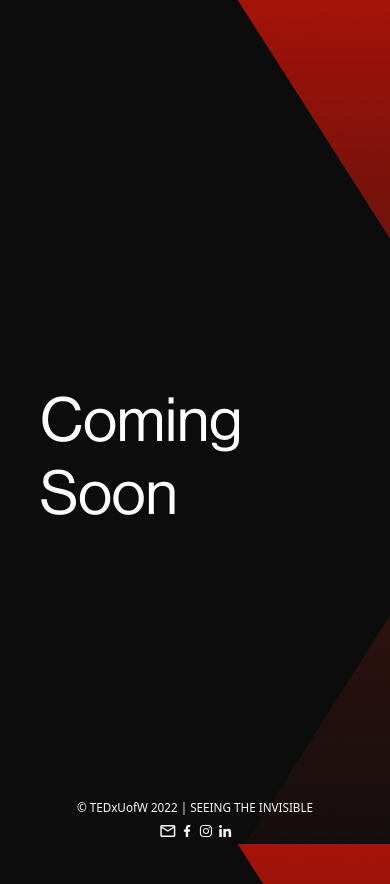
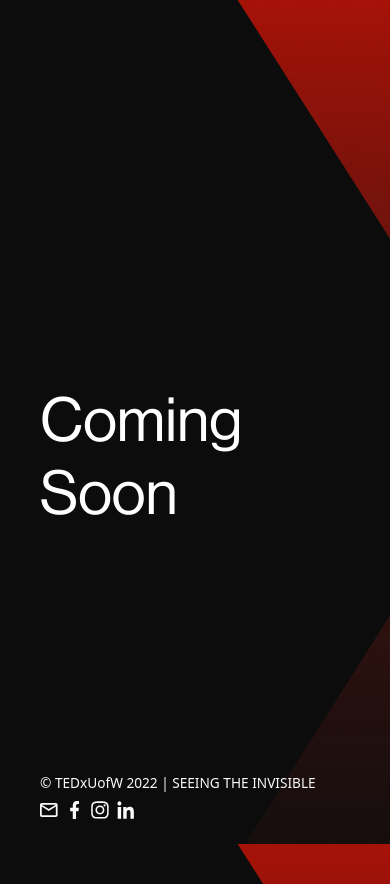
Before and after one commit to tedx-uofw/tedx-uofw, a React (Create React App) app in the folder tedx-website/: page / in a window 390 px wide. Built offline with nearby package versions, Linux system fonts and the light colour scheme.

Commit message:
[updates] increase margin and left-align footer

```diff
--- a/tedx-website/src/components/ComingSoon.css
+++ b/tedx-website/src/components/ComingSoon.css
@@ -27,7 +27,8 @@ body {
     align-items: center;
     height: 100%;
     margin: 40px;
-    padding: 0vh; /*removed left padding of 4vh as it messed with the margin*/
+    padding: 0vh;
+    /*removed left padding of 4vh as it messed with the margin*/
 }
 
 h2 {
--- a/tedx-website/src/components/footer.css
+++ b/tedx-website/src/components/footer.css
@@ -6,6 +6,20 @@
   display: flex;
   justify-content: space-between;
   font-size: 12pt;
+}
+
+#leftContent {
+  color: #FBFBFB;
+  margin-left: 40px;
+}
+
+#rightContent {
+  margin-right: 40px;
+}
+
+.icons {
+  padding-right: 8px;
+  text-decoration: none;
 }
 
 /*reponsive web designing for different sized screens*/
@@ -18,56 +32,31 @@
     width: max(5vw, 20px);
     height: max(3vw, 16px);
   }
-
-  .icons {
-    padding-left: 5px !important;
-  }
 }
 
 /*for smaller screens like the galaxy fold*/
 @media (max-width: 415px) {
   #footer {
-    font-size: max(3vw, 11px);
+    font-size: max(3.5vw, 11px);
     display: flex;
     flex-direction: column;
     column-gap: 50px;
-    text-align: center;
+    margin-left: 40px !important;
+    margin-bottom: 20px !important;
+  }
 
-  }
-  #leftContent{
+  #leftContent {
     margin-bottom: 5px;
     margin-left: 0px !important;
+  }
 
-  }
-  #rightContent{
+  #rightContent {
     margin-bottom: 5px;
     margin-right: 0px !important;
-
-
-  }
-  .img{
-    width: max(3vw,16px);
-    height: max(3vw,12px);
   }
 
-  .icons {
-    padding-left: 3px !important;
+  .img {
+    width: max(4.5vw, 16px);
+    height: max(4.5vw, 12px);
   }
-
 }
-
-/* <>Margin */
-#leftContent {
-  color: #FBFBFB;
-  margin-left: 40px;
-}
-
-.icons {
-  padding-left: 6px;
-  text-decoration: none;
-}
-
-/* <>Margin */
-#rightContent {
-  margin-right: 40px;
-}
--- a/tedx-website/src/components/footer.js
+++ b/tedx-website/src/components/footer.js
@@ -9,8 +9,6 @@ import mailicon from '../assets/mail.svg';
 
 function Footer(props){
     return (
-        <div>
-            <div id="root"> </div>
         <div id="footer">
             <p id = "leftContent">© TEDxUofW 2022 | SEEING THE INVISIBLE</p>
             <div id= "rightContent">
@@ -28,7 +26,6 @@ function Footer(props){
                 </a>
              </div>
         </div>
-        </div>
     )
 }
 export default Footer;
```
Lines whose indentation alone changed are shown as unchanged.
